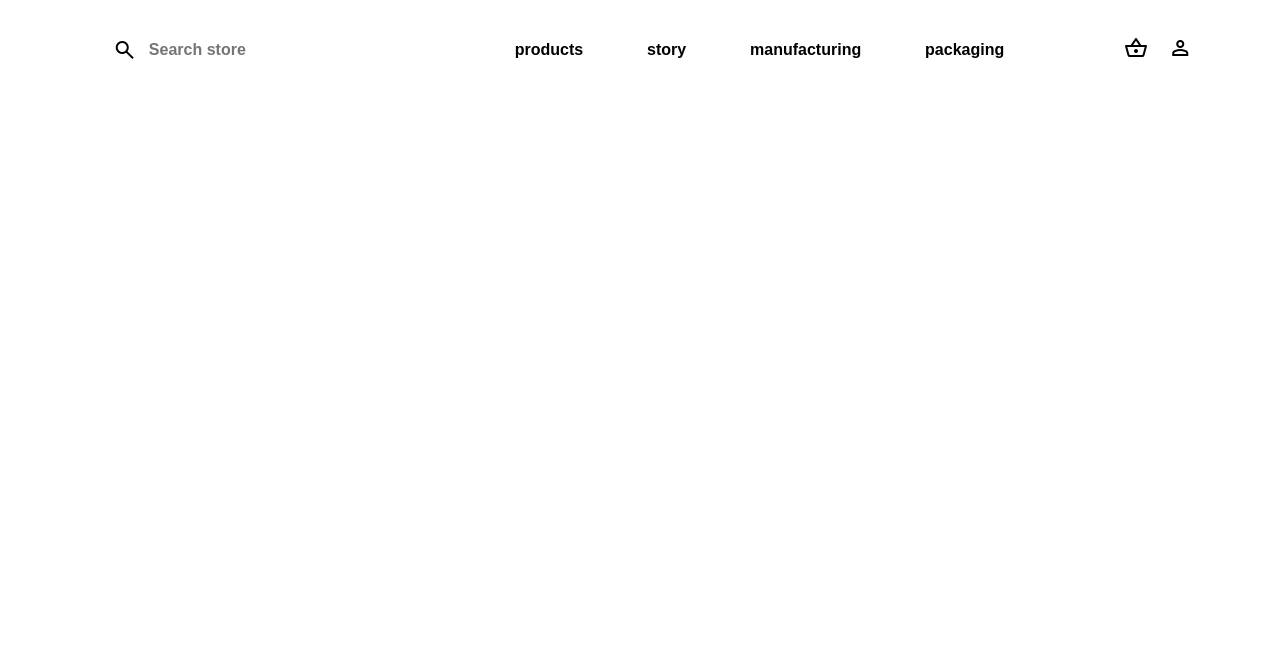
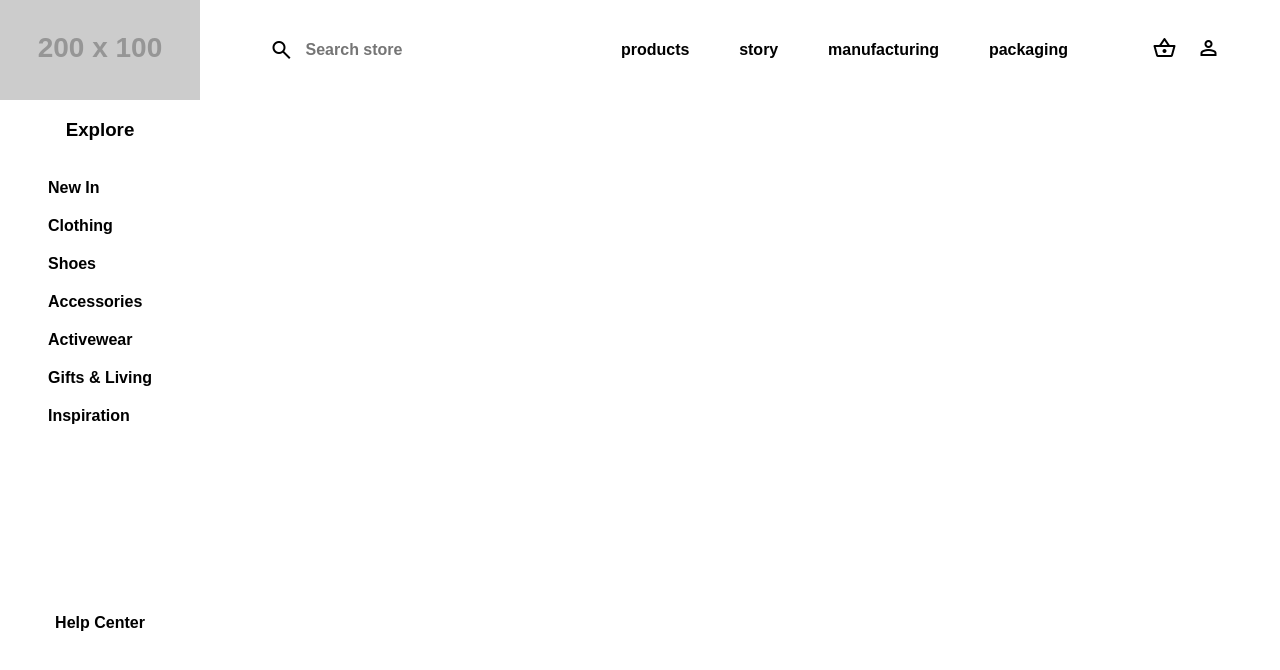
Before and after one commit to Sgrzybbowski/Zad2, a plain HTML site: page index.html in a window 1280 px wide. Drawn offline with nearby package versions, Linux system fonts and the light colour scheme; placeholder pictures from the web are drawn by us.

Commit message:
Add NavBar Desktop

```diff
--- a/index.html
+++ b/index.html
@@ -12,6 +12,24 @@
 		<link rel="stylesheet" href="./dist/index.css" />
 	</head>
 	<body>
+		<div class="navbar">
+			<img src="https://dummyimage.com/200x100.jpg" alt="" />
+
+			<h3>Explore</h3>
+
+			<nav>
+				<a href="">New In</a>
+				<a href="">Clothing</a>
+				<a href="">Shoes</a>
+				<a href="">Accessories</a>
+				<a href="">Activewear</a>
+				<a href="">Gifts & Living</a>
+				<a href="">Inspiration</a>
+			</nav>
+
+			<a href="" class="help">Help Center</a>
+		</div>
+
 		<div class="column">
 			<div class="menu">
 				<div class="searchBar">
--- a/index.scss
+++ b/index.scss
@@ -15,6 +15,28 @@ body {
 	min-height: 100vh;
 
 	margin: 0;
+	font-weight: 600;
+}
+
+.navbar {
+	height: 100%;
+	min-height: 100vh;
+
+	display: flex;
+	flex-direction: column;
+	align-items: center;
+
+	nav {
+		display: flex;
+		flex-direction: column;
+		gap: 20px;
+
+		margin: 20px 0;
+	}
+
+	.help {
+		margin: auto;
+	}
 }
 
 .column {
@@ -45,7 +67,7 @@ body {
 			justify-content: center;
 			gap: 10px;
 
-			margin: 25px;
+			margin: 10px;
 
 			@media (max-width: 500px) {
 				grid-column: 1;
```
Also changed, not shown: dist/index.css.
